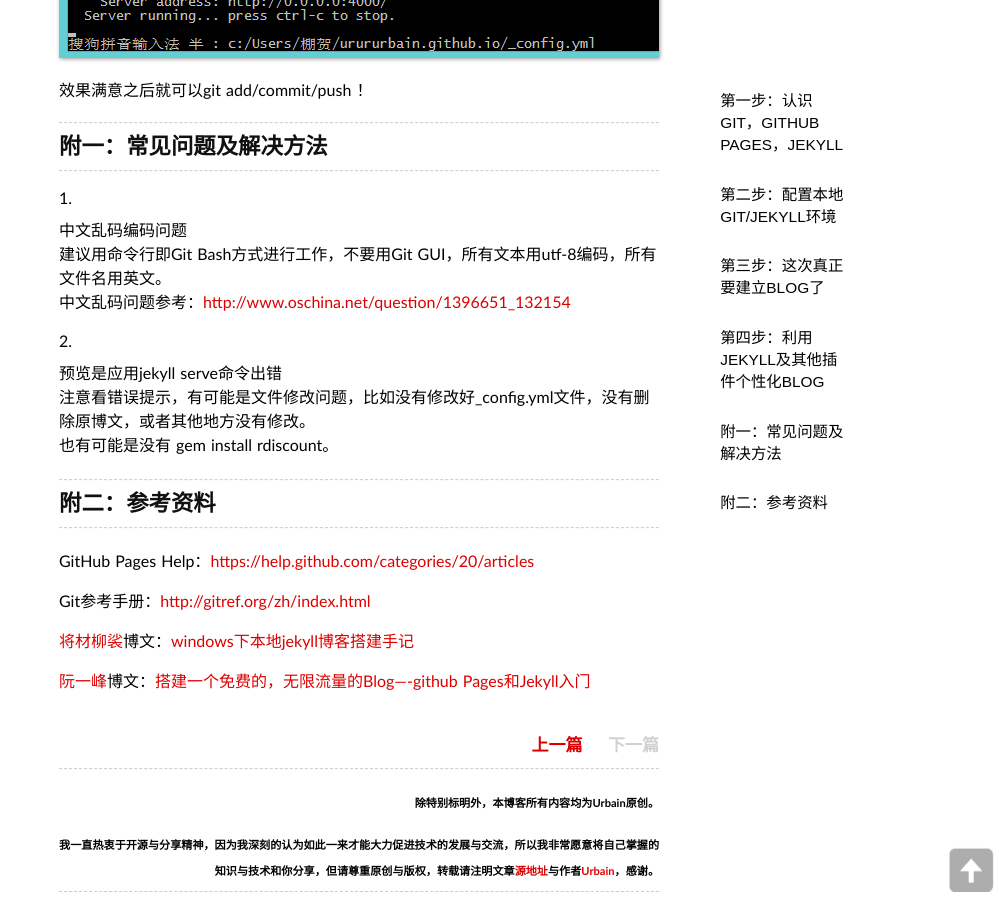
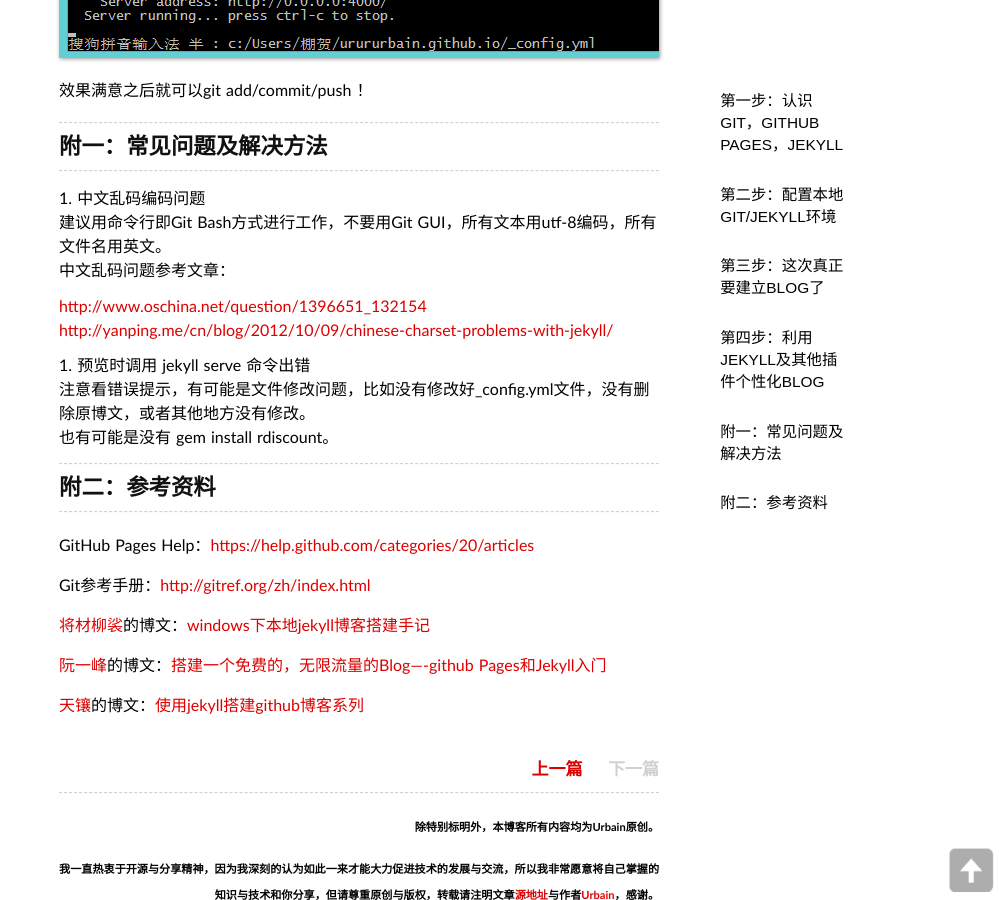
Before and after one commit to urururbain/urururbain.github.io, a Jekyll site: the page built from _posts/2014-05-20-Github_Jekyll_To_Blog.markdown, in a window 1280 px wide and 900 px high, scrolled down 7467 px. Shown: the whole window, without its empty margins (281-1280 px from the left). Built offline with Jekyll 4.4.1, drawn with Linux system fonts in a browser that asks for light colours; some web fonts are replaced; Markdown is read by kramdown in place of the engine named in the settings; comment, search, counter and statistics services are not loaded.

Commit message:
correct post2

```diff
--- a/_posts/2014-05-20-Github_Jekyll_To_Blog.markdown
+++ b/_posts/2014-05-20-Github_Jekyll_To_Blog.markdown
@@ -185,9 +185,11 @@ Other Files/Folders
 
 1. 中文乱码编码问题
 建议用命令行即Git Bash方式进行工作，不要用Git GUI，所有文本用utf-8编码，所有文件名用英文。
-中文乱码问题参考：<http://www.oschina.net/question/1396651_132154>
+中文乱码问题参考文章：
+<http://www.oschina.net/question/1396651_132154>
+<http://yanping.me/cn/blog/2012/10/09/chinese-charset-problems-with-jekyll/>
 
-2. 预览是应用jekyll serve命令出错
+2. 预览时调用 jekyll serve 命令出错
 注意看错误提示，有可能是文件修改问题，比如没有修改好_config.yml文件，没有删除原博文，或者其他地方没有修改。
 也有可能是没有 gem install rdiscount。
 
@@ -199,6 +201,8 @@ GitHub Pages Help：<https://help.github.com/categories/20/articles>
 
 Git参考手册：<http://gitref.org/zh/index.html>
 
-[将材柳裟](http://blog.jsfor.com/)博文：[windows下本地jekyll博客搭建手记](http://blog.jsfor.com/skill/2013/09/07/jekyll-local-structures-notes/)
+[将材柳裟](http://blog.jsfor.com/)的博文：[windows下本地jekyll博客搭建手记](http://blog.jsfor.com/skill/2013/09/07/jekyll-local-structures-notes/)
 
-[阮一峰](http://www.ruanyifeng.com/)博文：[搭建一个免费的，无限流量的Blog----github Pages和Jekyll入门](http://www.ruanyifeng.com/blog/2012/08/blogging_with_jekyll.html)
+[阮一峰](http://www.ruanyifeng.com/)的博文：[搭建一个免费的，无限流量的Blog----github Pages和Jekyll入门](http://www.ruanyifeng.com/blog/2012/08/blogging_with_jekyll.html)
+
+[天镶](http://skyinlayer.com/)的博文：[使用jekyll搭建github博客系列](http://skyinlayer.com/#/art/blog/2014/02/06/jekyll-4)
--- a/index.html
+++ b/index.html
@@ -51,5 +51,5 @@ layout: page
   {% else %}
     <span class="next disabled" >后页&gt;</span>
   {% endif %}
-  (共{{ paginator.total_posts }}篇)
+  (共 {{ paginator.total_posts }} 篇)
 </div>
```
